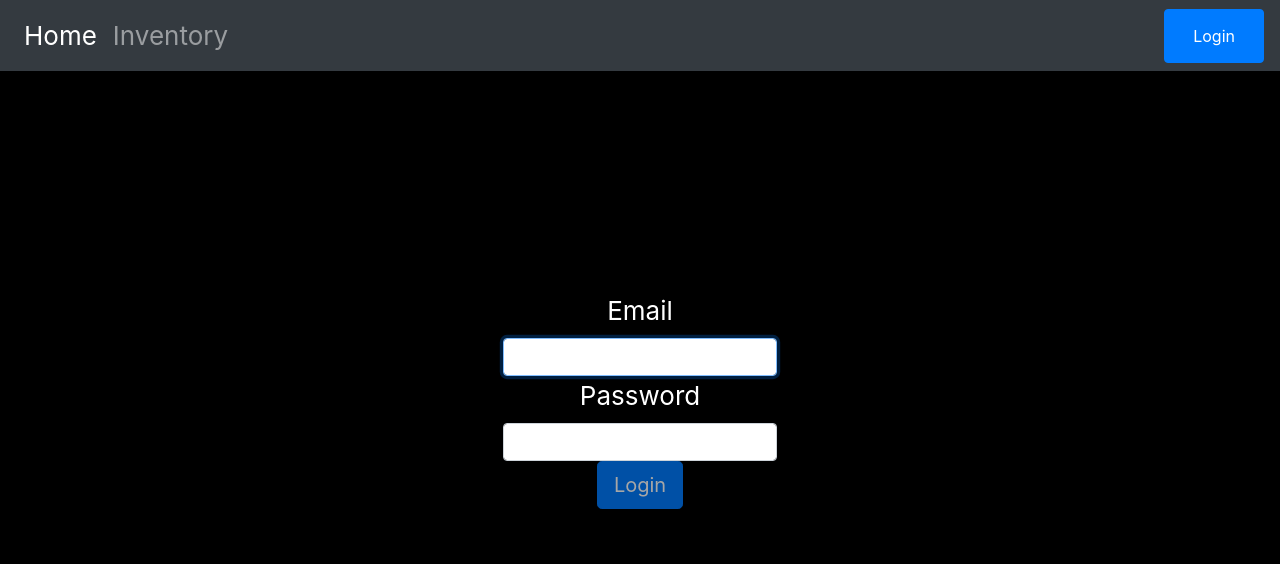
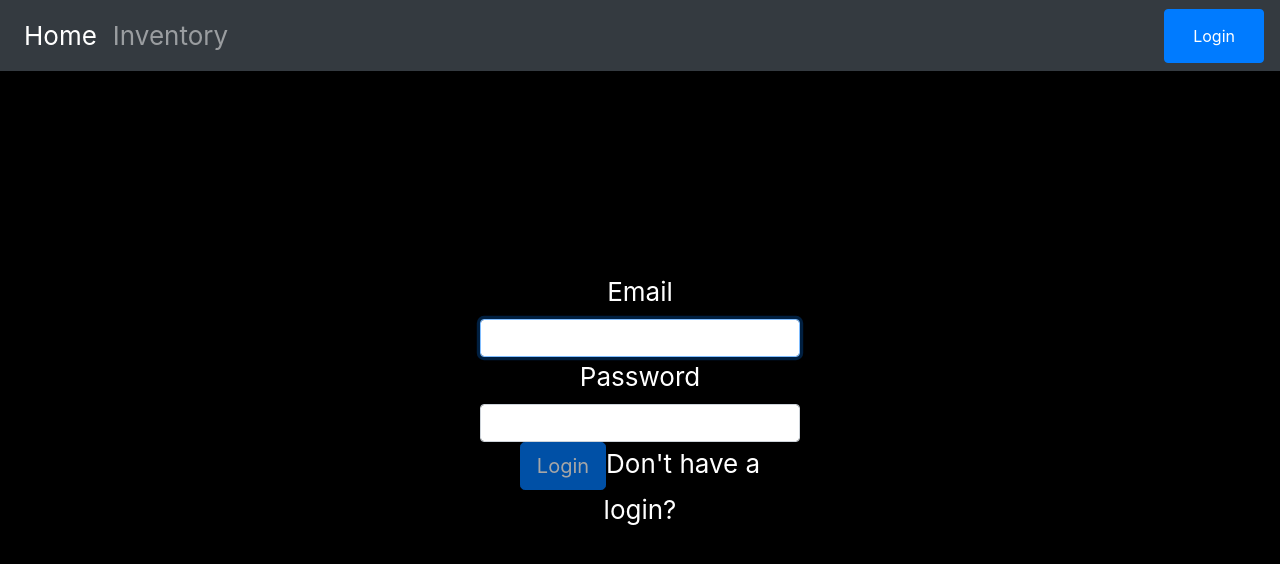
Before and after one commit to Shulamith/SoleSeller, a React (Create React App) app in the folder node_react_app/frontend/: page /login in a window 1280 px wide. Shown: the top 564 px of the page. Built offline with nearby package versions, Linux system fonts and the light colour scheme.

Commit message:
Update login.js

```diff
--- a/node_react_app/frontend/src/components/login.js
+++ b/node_react_app/frontend/src/components/login.js
@@ -1,6 +1,7 @@
 import React, { useState } from "react";
 import Form from "react-bootstrap/Form";
 import Button from "react-bootstrap/Button";
+import { Link } from 'react-router-dom';
 import "./login.css";
 
 export default function Login() {
@@ -38,6 +39,7 @@ export default function Login() {
         <Button block size="lg" type="submit" disabled={!validateForm()}>
           Login
         </Button>
+        <Link to="/Register">Don't have a login?</Link>
       </Form>
     </div>
   );
```
